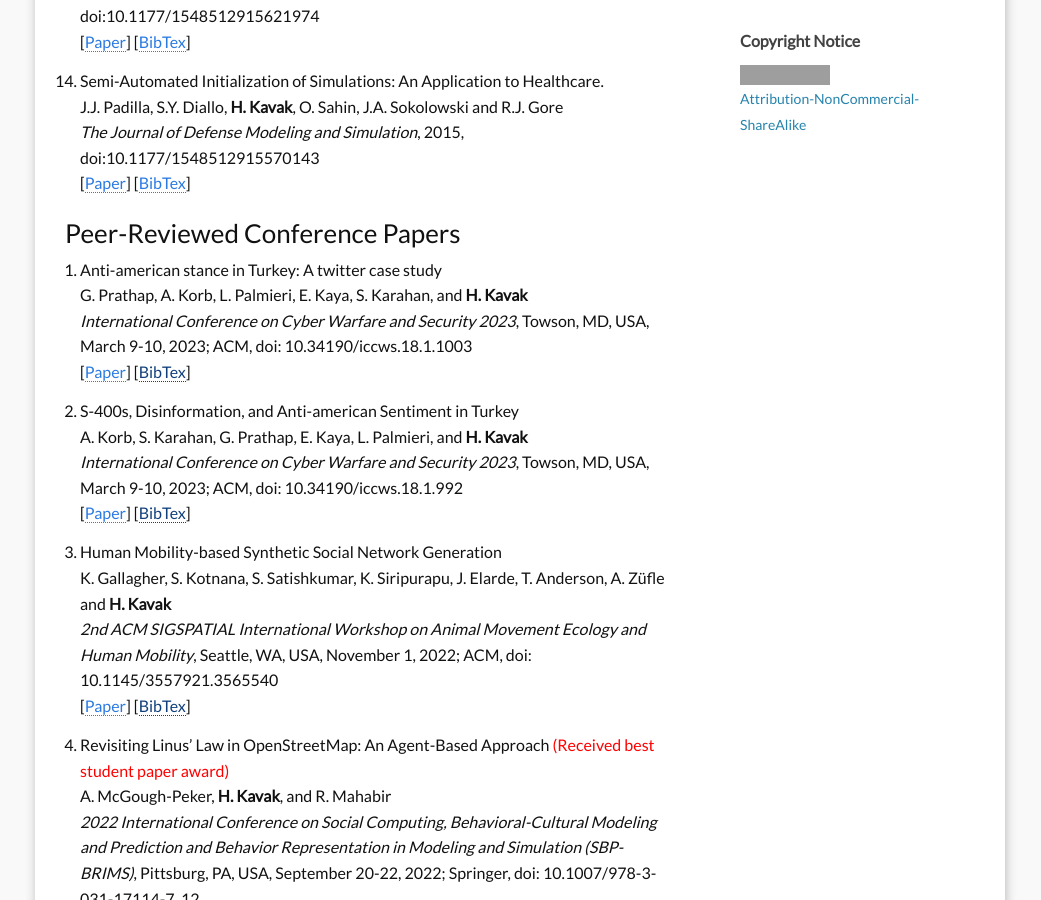
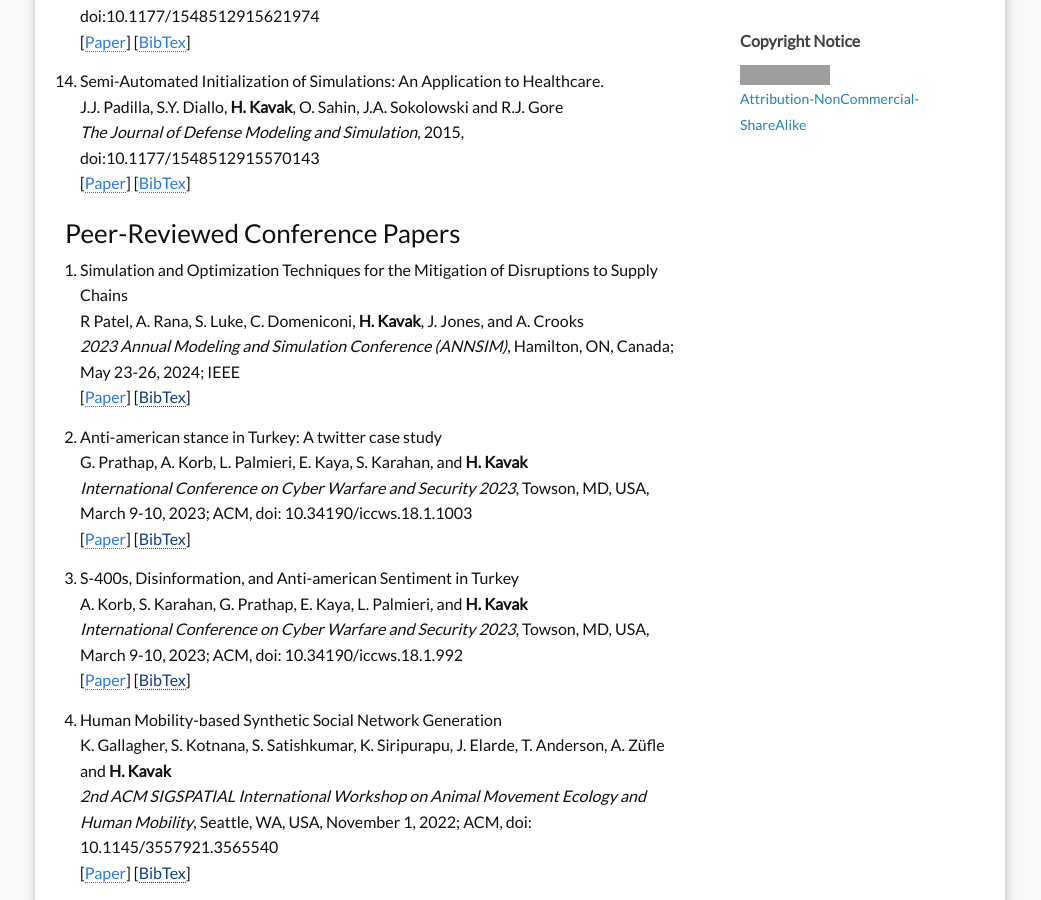
Before and after one commit to hamdikavak/hamdikavak.github.io, a Jekyll site: the page built from c5_publications.md, in a window 1280 px wide and 900 px high, scrolled down 2349 px. Shown: the whole window, without its empty margins (120-1161 px from the left). Built offline with Jekyll 4.4.1, drawn with Linux system fonts in a browser that asks for light colours; nearby versions of some CDN libraries; some of the changed text lies outside the part shown; grey boxes are pictures that could not be loaded.

Commit message:
pubs updated conf papers

```diff
--- a/c5_publications.md
+++ b/c5_publications.md
@@ -116,6 +116,13 @@ This page shows my relatively up-to-date publication list, links to papers, and
 
 ### Peer-Reviewed Conference Papers
 
+
+
+76. Simulation and Optimization Techniques for the Mitigation of Disruptions to Supply Chains
+     R Patel, A. Rana, S. Luke, C. Domeniconi, <strong>H. Kavak</strong>, J. Jones, and A. Crooks
+     <em>2023 Annual Modeling and Simulation Conference (ANNSIM)</em>, Hamilton, ON, Canada; May 23-26, 2024; IEEE
+     [[Paper](https://cs.gmu.edu/~sean/papers/annsim23modeling.pdf)]
+     [[BibTex]()]
 
 
 77. Anti-american stance in Turkey: A twitter case study
```
Also changed, not shown: other parts of c5_publications.md (+1 -1 lines).
